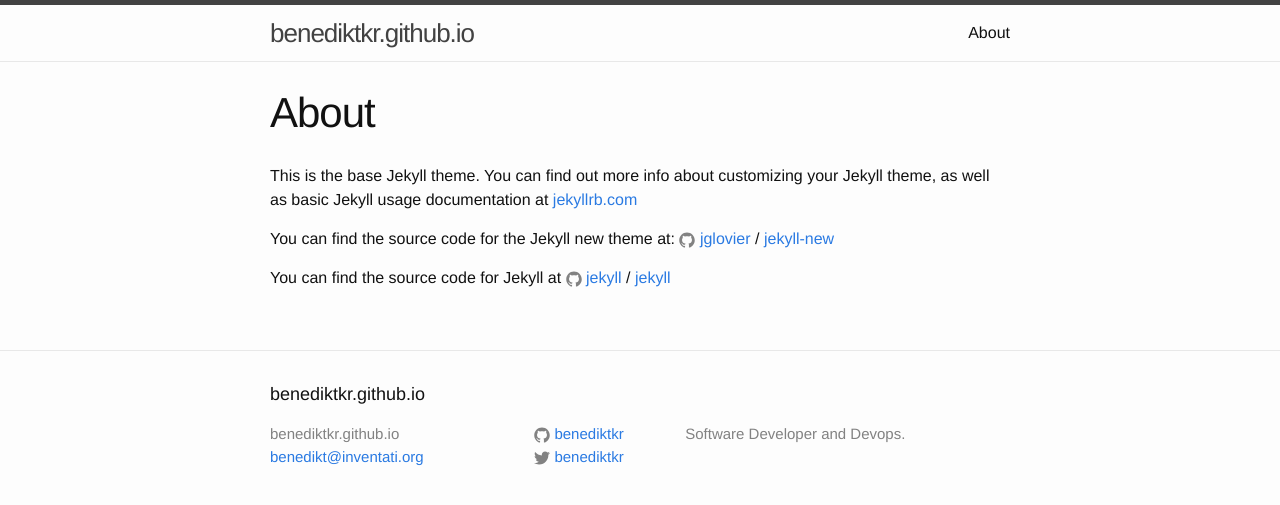
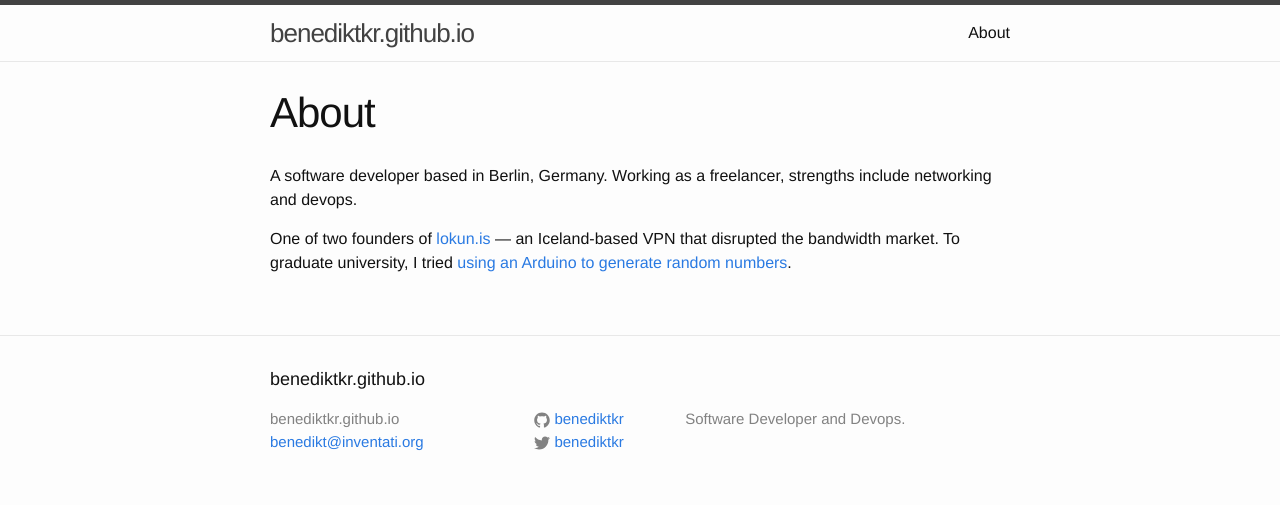
Before and after one commit to benediktkr/benediktkr.github.io, a Jekyll site: the page built from about.md, in a window 1280 px wide. Shown: the top 505 px of the page. Built offline with Jekyll 4.4.1, drawn with Linux system fonts in a browser that asks for light colours.

Commit message:
a short nad islly about

```diff
--- a/about.md
+++ b/about.md
@@ -4,12 +4,10 @@
 permalink: /about/
 ---
 
-This is the base Jekyll theme. You can find out more info about customizing your Jekyll theme, as well as basic Jekyll usage documentation at [jekyllrb.com](http://jekyllrb.com/)
+A software developer based in Berlin, Germany. Working as a
+freelancer, strengths include networking and devops.
 
-You can find the source code for the Jekyll new theme at:
-{% include icon-github.html username="jglovier" %} /
-[jekyll-new](https://github.com/jglovier/jekyll-new)
-
-You can find the source code for Jekyll at
-{% include icon-github.html username="jekyll" %} /
-[jekyll](https://github.com/jekyll/jekyll)
+One of two founders of [lokun.is](https://lokun.is/) --- an
+Iceland-based VPN that disrupted the bandwidth market. To graduate
+university, I tried
+[using an Arduino to generate random numbers](http://benedikt.sudo.is/ardrand.pdf).
```
